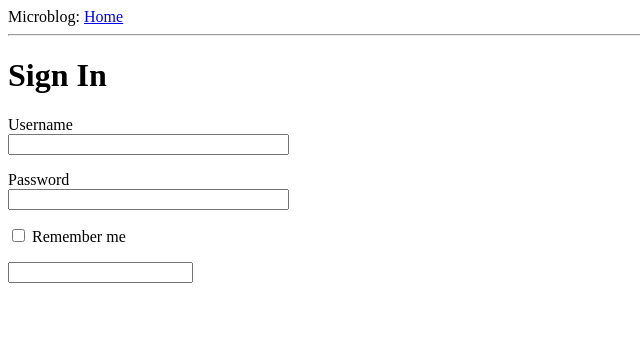
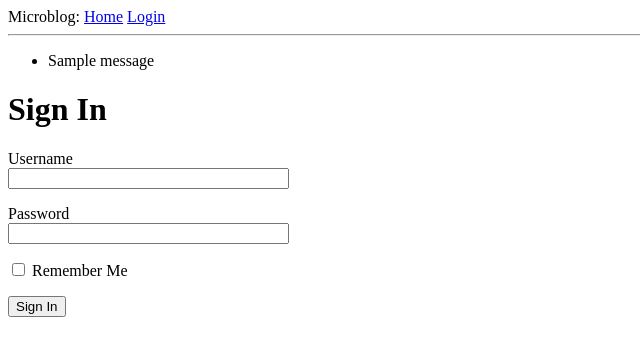
Before and after one commit to gaurav-mistary/flaskProject, a Flask app: template app/templates/login.html in a window 1280 px wide. Shown: the top 356 px of the page, without its empty margins (0-640 px from the left). Run offline with Flask 2, Linux system fonts and the light colour scheme; the template is opened without the code that fills it: values that come from a table or form of the project are taken from there, most other values are stand-ins (such as "Sample title", 1, 10 or a date in 2020); one stand-in notice (Sample message) is shown; form fields are guessed from the names that the template uses.

Commit message:
Web Forms and Validation

```diff
--- a/app/routes.py
+++ b/app/routes.py
@@ -1,5 +1,6 @@
-from flask import render_template
+from flask import render_template, flash, redirect, url_for
 from app import app
+from app.forms import LoginForm
 
 @app.route('/')
 @app.route('/index')
@@ -18,3 +19,12 @@
     ]
 
     return render_template('index.html', title='Home', user=user, posts=posts)
+
+@app.route('/login', methods=['GET', 'POST'])
+def login():
+    form = LoginForm()
+    if form.validate_on_submit():
+        flash(f'Login requested for user {form.username.data}, remember_me={form.remember_me.data}')
+        return redirect(url_for('index'))
+
+    return render_template('login.html', title='Sign In', form=form)
--- a/app/templates/base.html
+++ b/app/templates/base.html
@@ -8,8 +8,21 @@
 
         </head>
     <body>
-        <div>Microblog: <a href="/index">Home</a></div>
+        <div>Microblog:
+            <a href="{{ url_for('index') }}">Home</a>
+            <a href="{{ url_for('login') }}">Login</a>
+        </div>
         <hr>
+        {% with messages = get_flashed_messages() %}
+            {% if messages %}
+                <ul>
+                    {% for message in messages %}
+                        <li>{{ message }}</li>
+                    {% endfor %}
+                </ul>
+            {% endif %}
+        {% endwith %}
+
         {% block content %}
         {% endblock content %}
     </body>
--- a/app/templates/login.html
+++ b/app/templates/login.html
@@ -3,16 +3,22 @@
 {% block content %}
     <h1>Sign In</h1>
     <form action="" method='post' novalidate>
-        {{ form.hidden_tag }}
+        {{ form.hidden_tag() }}
         <p>
             {{ form.username.label }}<br>
-            {{ form.username(size=32) }}
+            {{ form.username(size=32) }}<br>
+            {% for error in form.username.errors %}
+                <span style='color: red;'>[{{ error }}]</span>
+            {% endfor %}
         </p>
         <p>
             {{ form.password.label }}<br>
-            {{ form.password(size=32) }}
+            {{ form.password(size=32) }}<br>
+            {% for error in form.password.errors %}
+                <span style='color: red;'>[{{ error }}]</span>
+            {% endfor %}
         </p>
         <p> {{ form.remember_me() }} {{ form.remember_me.label }}</p>
-        <p> {{ form.sublit() }} </p>
+        <p> {{ form.submit() }} </p>
     </form>
 {% endblock content %}
```
Also changed, not shown: app/forms.py (line endings or trailing spaces).
